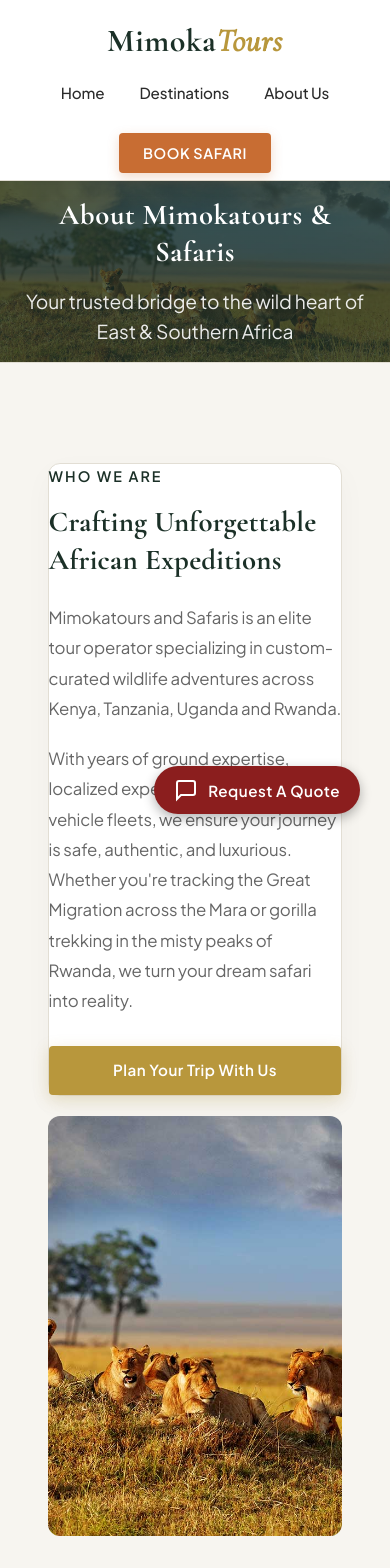
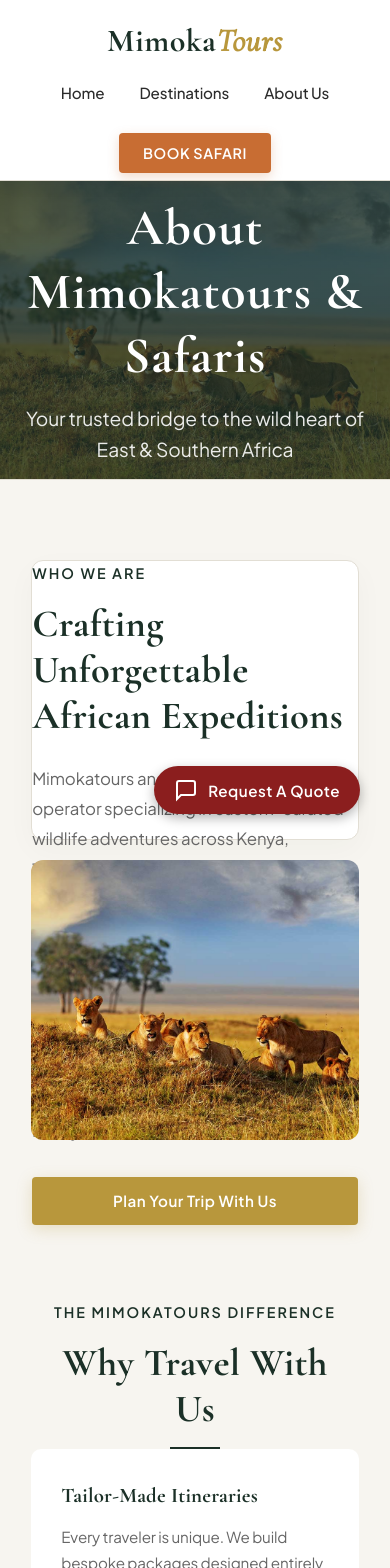
Before and after one commit to mkavulu/Mimoka-Tours-Safari, a React (Vite) app: page /about in a window 390 px wide. Shown: the top 1568 px of the page. Built offline with nearby package versions, Linux system fonts and the light colour scheme.

Commit message:
made changes

```diff
--- a/src/index.css
+++ b/src/index.css
@@ -133,8 +133,13 @@
     font-size: 1.5rem;
   }
 }
-/* Mobile Navbar Fix */
+
+/* ==========================================
+   MOBILE LAYOUT FIXES (Navbar, Cards, & Text)
+   ========================================== */
+
 @media (max-width: 768px) {
+  /* 1. Navbar Mobile Stacking */
   header, .navbar, .nav-container {
     flex-direction: column !important;
     align-items: center !important;
@@ -150,61 +155,31 @@
     padding: 0;
     margin-top: 5px;
   }
-}
 
-@media (max-width: 480px) {
-  .nav-links a, .nav-menu a {
-    font-size: 0.9rem;
-  }
-}
-/* Mobile Fixes for About Us and Commitments Sections */
-@media (max-width: 768px) {
-  /* Force side-by-side grids or flex containers to stack vertically */
-  .about-container,
-  .commitments-container,
-  .about-grid,
-  .commitments-grid,
-  .about-section-content {
-    display: flex !important;
-    flex-direction: column !important;
-    gap: 20px !important;
-    padding: 20px 5% !important;
-  }
-
-  /* Prevent text boxes from overflowing or cutting off */
-  .about-text,
-  .commitments-text,
-  .about-content-box {
-    width: 100% !important;
-    padding: 0 !important;
-    text-align: left !important;
-  }
-
-  /* Scale down large headings slightly on mobile phones */
-  h1, h2, .section-title {
-    font-size: 1.8rem !important;
-    line-height: 1.3 !important;
-  }
-}
-/* 1. Fix squished commitment or feature cards on mobile */
-@media (max-width: 768px) {
+  /* 2. Force All Grids & Multi-Column Layouts to Single Column on Mobile */
+  div[style*="gridTemplateColumns"],
+  div[style*="grid-template-columns"],
   .commitments-grid,
   .features-grid,
-  .cards-grid {
-    grid-template-columns: 1fr !important; /* Stack them into a clean single column */
+  .cards-grid,
+  .regions-grid,
+  .big-five-grid {
+    display: grid !important;
+    grid-template-columns: 1fr !important;
+    width: 100% !important;
     gap: 20px !important;
   }
 
-  /* Give the cards a comfortable viewing height on mobile phones */
-  .commitments-grid .mufasa-card,
-  .features-grid .mufasa-card,
+  /* Ensure cards expand cleanly to full width with proper mobile height */
+  div[style*="gridTemplateColumns"] > *,
+  div[style*="grid-template-columns"] > *,
   .mufasa-card {
+    width: 100% !important;
     height: 280px !important;
-    width: 100% !important;
+    max-width: 100% !important;
   }
-}
-@media (max-width: 768px) {
-  /* Expand the "Who We Are" white container box to use the full mobile screen width */
+
+  /* 3. Expand "Who We Are" and Content Text Blocks to Full Screen Width */
   .about-container .container,
   .about-content-box,
   .who-we-are-box,
@@ -216,4 +191,18 @@
     margin: 0 !important;
     box-sizing: border-box !important;
   }
+
+  /* 4. Text & Heading adjustments for mobile viewports */
+  .about-text,
+  .commitments-text {
+    width: 100% !important;
+    padding: 0 !important;
+    text-align: left !important;
+  }
 }
+
+@media (max-width: 480px) {
+  .nav-links a, .nav-menu a {
+    font-size: 0.9rem;
+  }
+}
```
